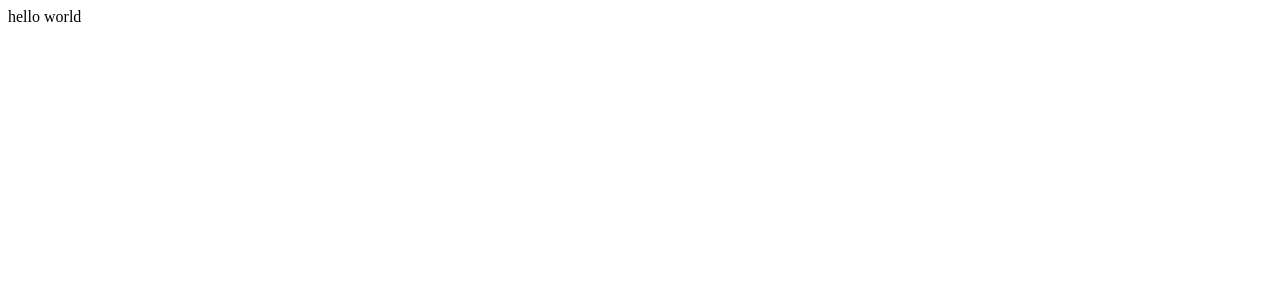
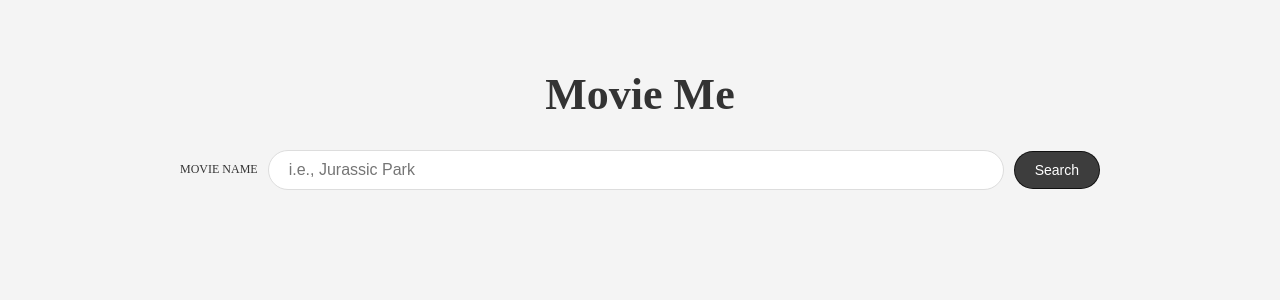
Before and after one commit to Jarriola989/movie-me-client, a React (Create React App) app: page / in a window 1280 px wide. Shown: the top 300 px of the page. Built offline with nearby package versions, Linux system fonts and the light colour scheme.

Commit message:
search movie function setup

```diff
--- a/src/App.js
+++ b/src/App.js
@@ -1,9 +1,11 @@
-import React from 'react';
+import React from "react";
+import MovieSearch from "./components/MovieSearch";
 
 function App() {
   return (
-    <div className="App">
-      hello world
+    <div className="container">
+      <h1 className="title">Movie Me</h1>
+      <MovieSearch />
     </div>
   );
 }
--- /dev/null
+++ b/src/components/MovieSearch.js
@@ -0,0 +1,27 @@
+import React from "react";
+
+const MovieSearch = () => {
+  const searchMovies = async (e) => {
+    e.preventDefault();
+    console.log("searching...");
+  };
+
+  return (
+    <form className="search-form" onSubmit={searchMovies}>
+      <label className="search-label" htmlFor="search-query">
+        Movie Name
+      </label>
+      <input
+        className="search-input"
+        type="text"
+        name="search-query"
+        placeholder="i.e., Jurassic Park"
+      />
+      <button className="search-btn" type="submit">
+        Search
+      </button>
+    </form>
+  );
+};
+
+export default MovieSearch;
--- a/src/index.css
+++ b/src/index.css
@@ -0,0 +1,81 @@
+html {
+  font-size: 10px;
+}
+
+* {
+  box-sizing: border-box;
+}
+
+body {
+  margin: 0;
+  padding: 0;
+  background-color: rgb(244, 244, 244);
+  color: #333;
+}
+
+p {
+  font-size: 1.6rem;
+}
+
+small {
+  font-size: 1.2rem;
+}
+
+.container {
+  margin: 0 auto;
+  max-width: 1000px;
+  padding: 40px;
+}
+
+.title {
+  font-size: 4.4rem;
+  text-align: center;
+}
+
+.search-form {
+  display: grid;
+}
+
+.search-label {
+  font-size: 1.2rem;
+  margin-bottom: 0.2rem;
+  text-transform: uppercase;
+}
+
+.search-input {
+  font-size: 1.6rem;
+  padding: 0.5rem 2rem;
+  line-height: 2.8rem;
+  border-radius: 2rem;
+  border: 1px solid #ddd;
+  margin-bottom: 1rem;
+}
+
+.search-btn {
+  background-color: rgba(0, 0, 0, 0.75);
+  color: white;
+  padding: 1rem 2rem;
+  border: 1px solid rgba(0, 0, 0, 0.75);
+  border-radius: 2rem;
+  font-size: 1.4rem;
+  cursor: pointer;
+  transition: background-color 250ms;
+}
+
+.search-btn:hover {
+  background-color: rgba(0, 0, 0, 0.85);
+}
+
+@media (min-width: 786px) {
+  .search-form {
+    grid-template-columns: auto 1fr auto;
+    column-gap: 1rem;
+    align-items: center;
+  }
+  .search-input {
+    margin-bottom: 0;
+  }
+  .search-label {
+    margin-bottom: 0;
+  }
+}
```
